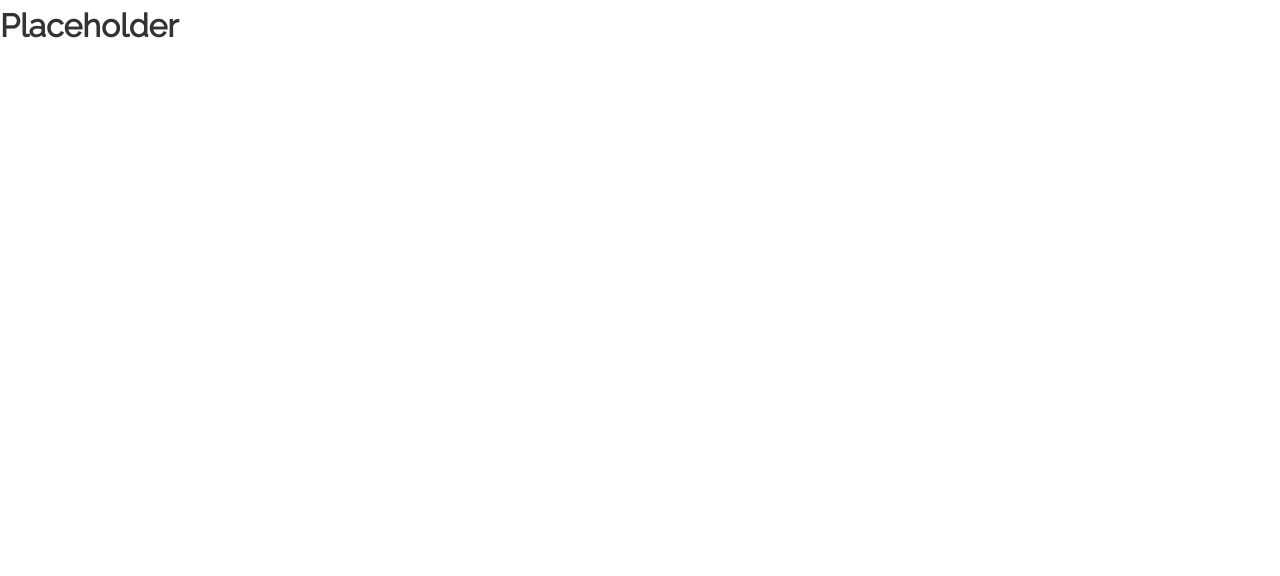
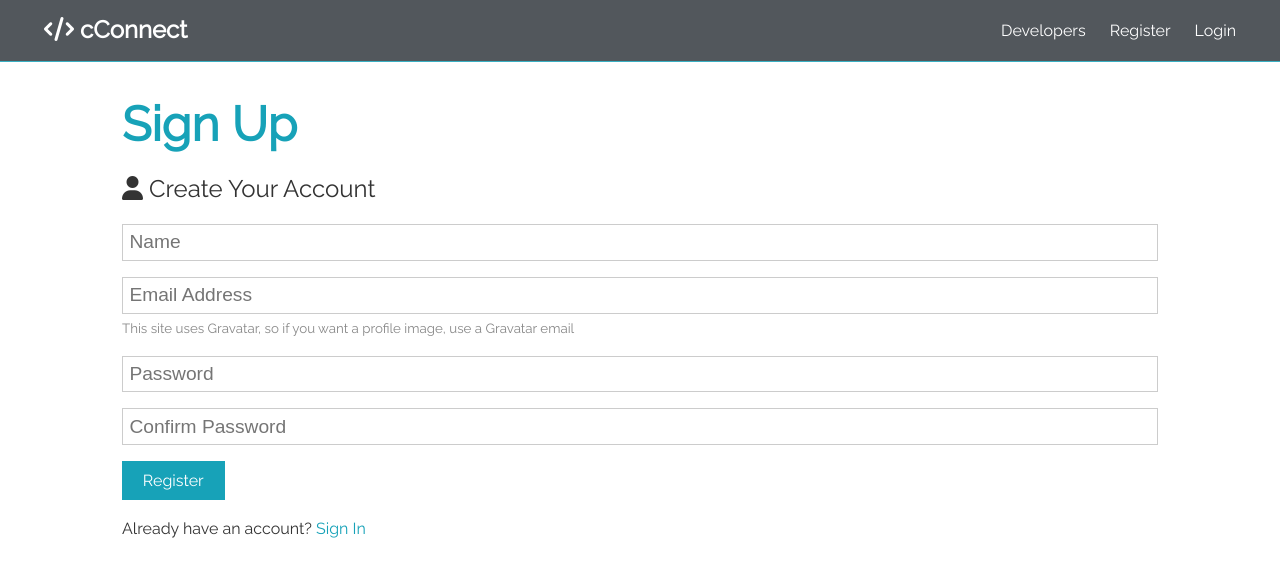
Before and after one commit to PeterJSims/cconnect, a React (Create React App) app in the folder client/: page /register in a window 1280 px wide. Shown: the top 576 px of the page. Built offline with nearby package versions, Linux system fonts and the light colour scheme; the HTML template or start-up script is replaced by a standard one.

Commit message:
register form

```diff
--- a/client/src/App.js
+++ b/client/src/App.js
@@ -1,11 +1,25 @@
 import React, { Fragment } from 'react';
+import { BrowserRouter as Router, Route, Switch } from 'react-router-dom';
+import Navbar from './components/layout/Navbar';
+import Landing from './components/layout/Landing';
+import Login from './components/auth/Login';
+import Register from './components/auth/Register';
 
 import './App.css';
 
 const App = () => (
-	<Fragment>
-		<h1>Placeholder</h1>
-	</Fragment>
+	<Router>
+		<Fragment>
+			<Navbar />
+			<Route exact path="/" component={Landing} />
+			<section className="container">
+				<Switch>
+					<Route exact path="/register" component={Register} />
+					<Route exact path="/login" component={Login} />
+				</Switch>
+			</section>
+		</Fragment>
+	</Router>
 );
 
 export default App;
--- /dev/null
+++ b/client/src/components/auth/Login.js
@@ -0,0 +1,11 @@
+import React from 'react';
+
+const Login = () => {
+	return (
+		<div>
+			<div>Login</div>
+		</div>
+	);
+};
+
+export default Login;
--- /dev/null
+++ b/client/src/components/auth/Register.js
@@ -0,0 +1,83 @@
+import React, { Fragment, useState } from 'react';
+
+const Register = () => {
+	const [ formData, setFormData ] = useState({
+		name: '',
+		email: '',
+		password: '',
+		password2: ''
+	});
+
+	const { name, email, password, password2 } = formData;
+
+	const onChange = (e) => setFormData({ ...formData, [e.target.name]: e.target.value });
+
+	const onSubmit = (e) => {
+		e.preventDefault();
+		if (password !== password2 || !password || !password2) {
+			console.log('Check password');
+		} else {
+			console.log(formData);
+		}
+	};
+
+	return (
+		<Fragment>
+			<h1 className="large text-primary">Sign Up</h1>
+			<p className="lead">
+				<i className="fas fa-user" /> Create Your Account
+			</p>
+			<form className="form" onSubmit={(e) => onSubmit(e)}>
+				<div className="form-group">
+					<input
+						type="text"
+						placeholder="Name"
+						name="name"
+						value={name}
+						onChange={(e) => onChange(e)}
+						required
+					/>
+				</div>
+				<div className="form-group">
+					<input
+						type="email"
+						placeholder="Email Address"
+						required
+						name="email"
+						value={email}
+						onChange={(e) => onChange(e)}
+					/>
+					<small className="form-text">
+						This site uses Gravatar, so if you want a profile image, use a Gravatar email
+					</small>
+				</div>
+				<div className="form-group">
+					<input
+						type="password"
+						placeholder="Password"
+						minLength="6"
+						name="password"
+						value={password}
+						onChange={(e) => onChange(e)}
+					/>
+				</div>
+				<div className="form-group">
+					<input
+						type="password"
+						placeholder="Confirm Password"
+						minLength="6"
+						name="password2"
+						value={password2}
+						onChange={(e) => onChange(e)}
+					/>
+				</div>
+				<input type="submit" value="Register" className="btn btn-primary" />
+			</form>
+			<p className="my-1">
+				Already have an account? <a href="login.html">Sign In</a>
+			</p>
+		</Fragment>
+	);
+};
+
+export default Register;
--- /dev/null
+++ b/client/src/components/layout/Landing.js
@@ -0,0 +1,27 @@
+import React from 'react';
+import { Link } from 'react-router-dom';
+
+const Landing = () => {
+	return (
+		<section className="landing">
+			<div className="dark-overlay">
+				<div className="landing-inner">
+					<h1 className="x-large">cConnect</h1>
+					<p className="lead">
+						Connect with fellow coders to share your work, see theirs, and help each other grow
+					</p>
+					<div className="buttons">
+						<Link to="/register" className="btn btn-primary">
+							Sign Up
+						</Link>
+						<Link to="/login" className="btn btn">
+							Login
+						</Link>
+					</div>
+				</div>
+			</div>
+		</section>
+	);
+};
+
+export default Landing;
--- /dev/null
+++ b/client/src/components/layout/Navbar.js
@@ -0,0 +1,27 @@
+import React from 'react';
+import { Link } from 'react-router-dom';
+
+const Navbar = () => {
+	return (
+		<nav className="navbar bg-dark">
+			<h1>
+				<Link to="/">
+					<i className="fas fa-code" /> cConnect
+				</Link>
+			</h1>
+			<ul>
+				<li>
+					<Link to="!#">Developers</Link>
+				</li>
+				<li>
+					<Link to="/register">Register</Link>
+				</li>
+				<li>
+					<Link to="/login">Login</Link>
+				</li>
+			</ul>
+		</nav>
+	);
+};
+
+export default Navbar;
```
